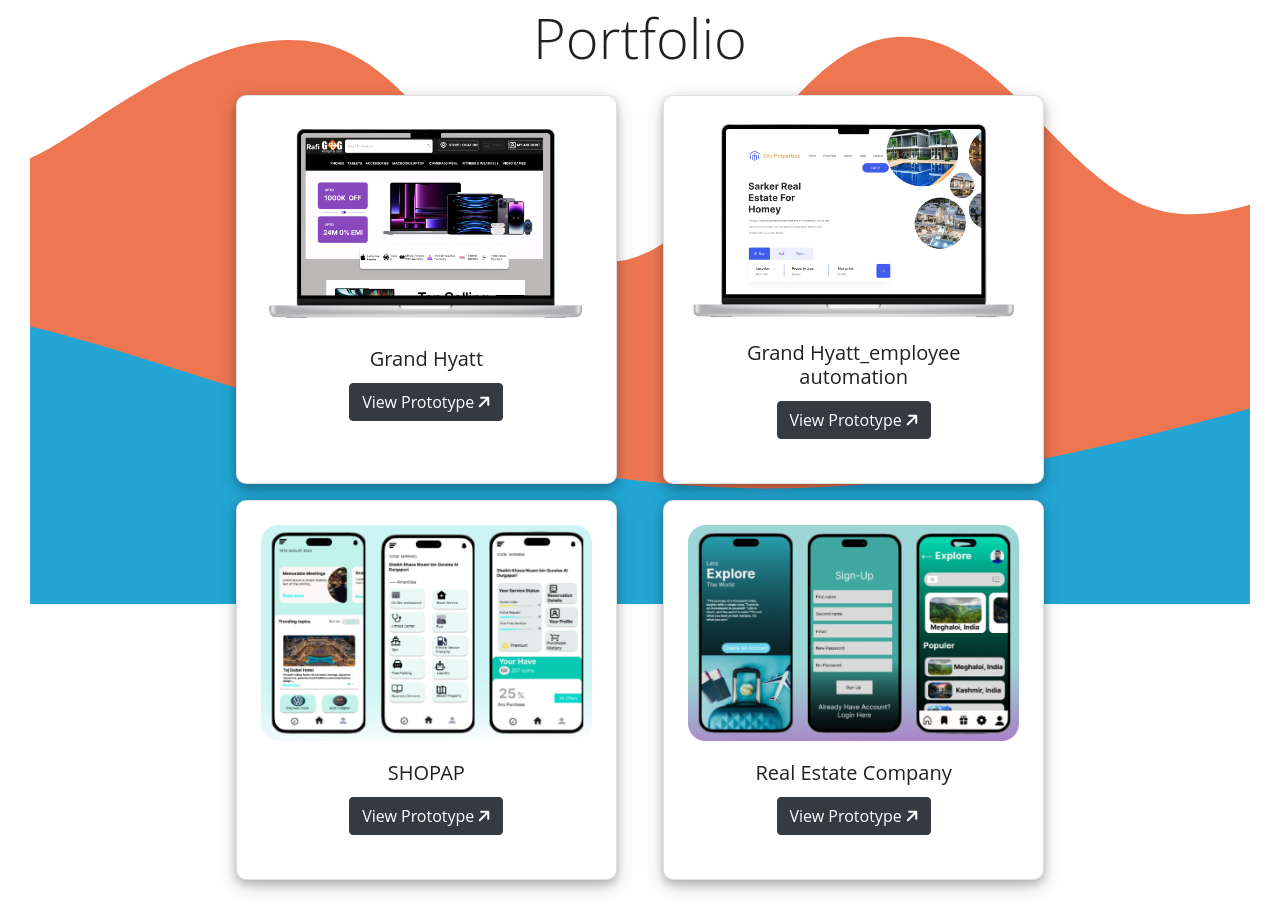
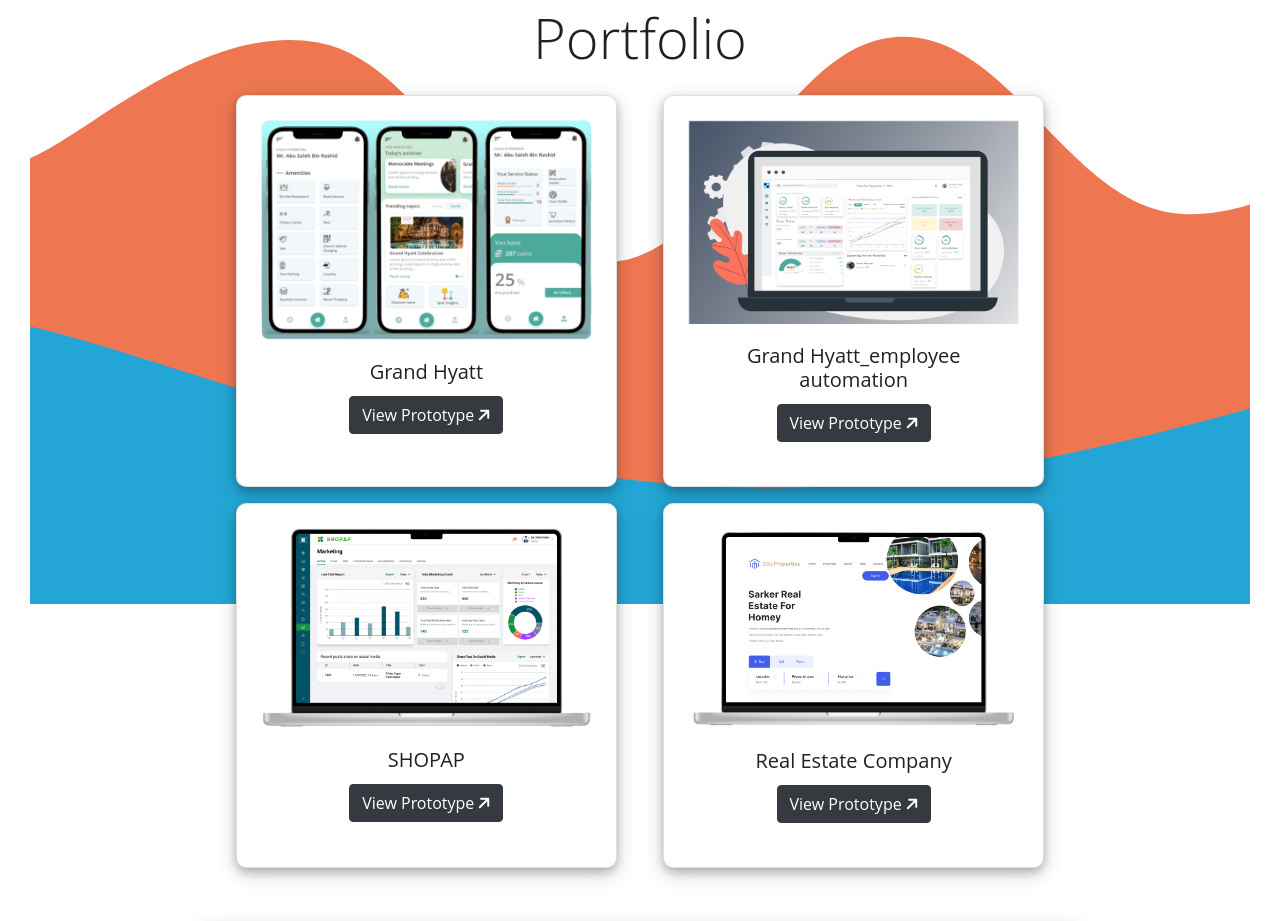
Before and after one commit to abirsarker/abirsarker.github.io, a plain HTML site: page index.html in a window 1280 px wide. Shown: the part 600-1521 px from the top of the page. Drawn offline with nearby package versions, Linux system fonts and the light colour scheme.

Commit message:
Prototype update

```diff
--- a/index.html
+++ b/index.html
@@ -152,7 +152,7 @@
               <div class="col-lg-4 col-md-5 col-sm-12 m-2">
                 <div class="card shadow p-4">
                   <img
-                    src="res/Rafi_image.png"
+                    src="res/Grant Haytt.png"
                     alt=""
                     height="auto"
                     width="100%"
@@ -176,7 +176,7 @@
               <div class="col-lg-4 col-md-5 col-sm-12 m-2">
                 <div class="card shadow p-4">
                   <img
-                    src="res/sarker_image.png"
+                    src="res/Grant Haytt Employee.png"
                     alt=""
                     height="auto"
                     width="100%"
@@ -202,7 +202,7 @@
               <div class="col-lg-4 col-md-5 col-sm-12 m-2">
                 <div class="card shadow p-4">
                   <img
-                    src="res/Taj_image.png"
+                    src="res/Shopap.png"
                     alt=""
                     height="auto"
                     width="100%"
@@ -226,7 +226,7 @@
               <div class="col-lg-4 col-md-5 col-sm-12 m-2">
                 <div class="card shadow p-4">
                   <img
-                    src="res/zatra_image.png"
+                    src="res/sarker_image.png"
                     alt=""
                     height="auto"
                     width="100%"
```
Also changed, not shown: res/Grant Haytt Employee.png (added), res/Grant Haytt.png (added), res/Shopap.png (added).
